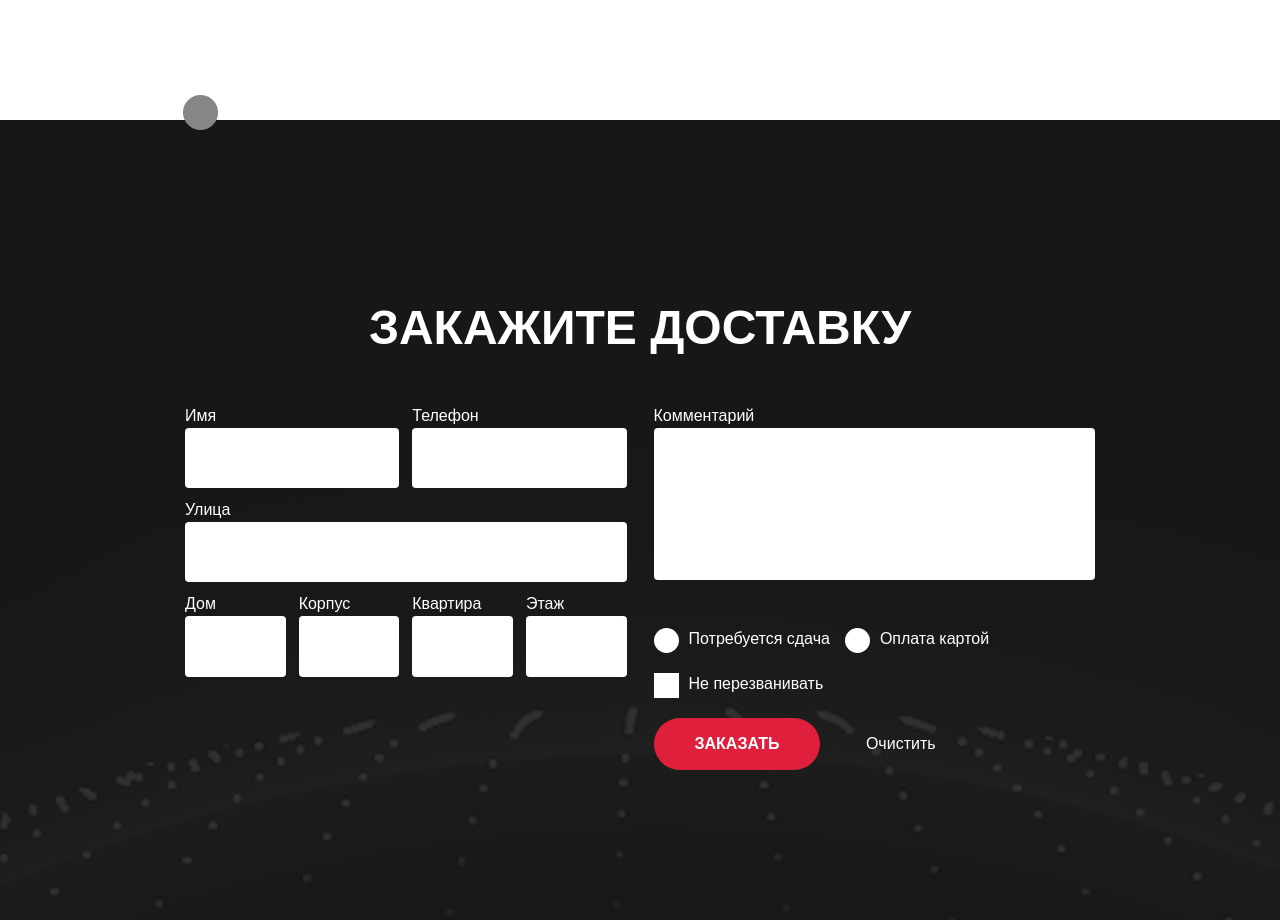
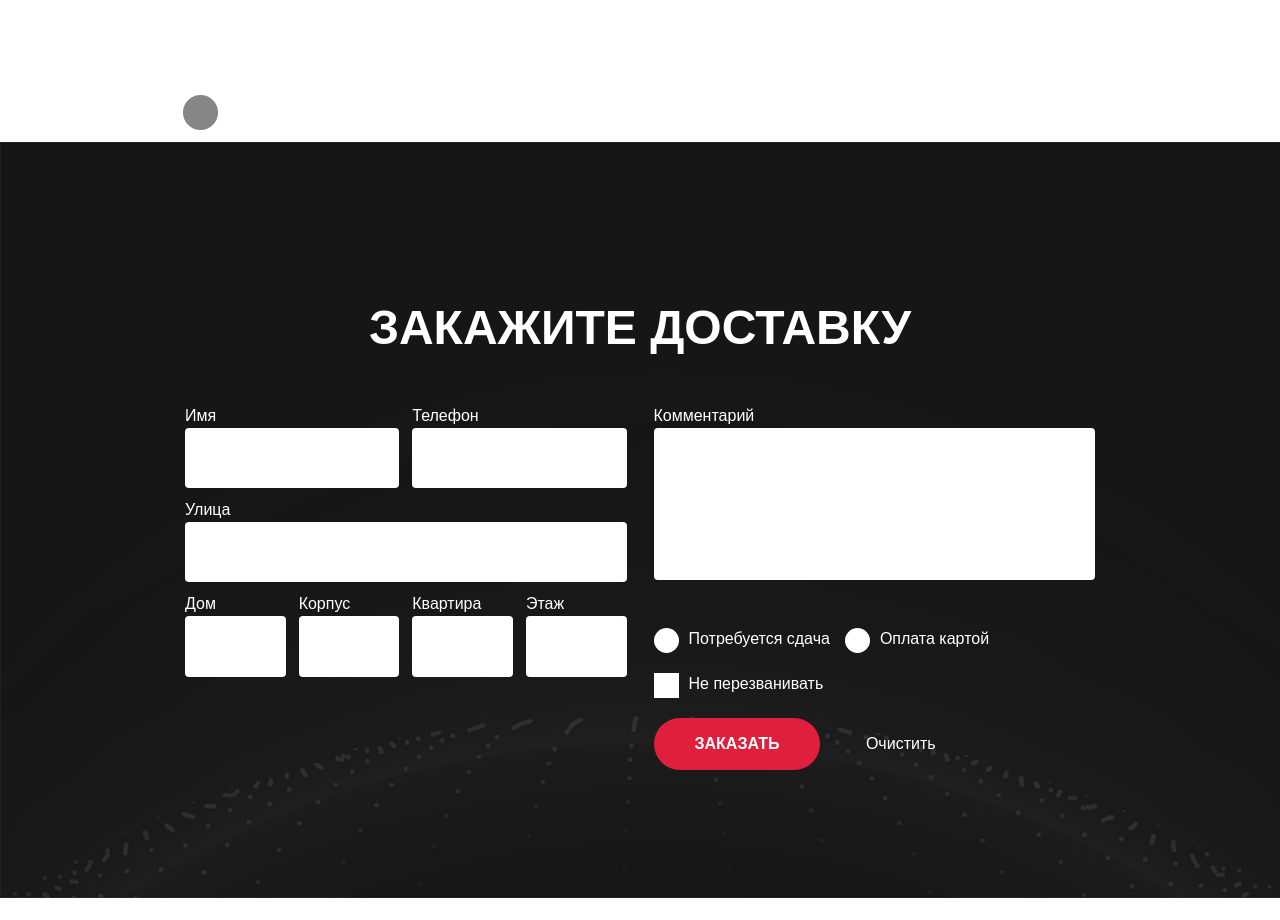
Before and after one commit to VovaK1/Beats, a plain HTML site: page index.html in a window 1280 px wide. Shown: the part 2280-3200 px from the top of the page. Drawn offline with Linux system fonts and the light colour scheme.

Commit message:
before merge with rem and nav adaptive

```diff
--- a/css/main.css
+++ b/css/main.css
@@ -400,7 +400,8 @@ footer {
 }
 
 .order {
-  background: url("../images/decor/background-form.jpg") center bottom 20% no-repeat;
+  background: url("../images/decor/background-form.jpg") center center no-repeat;
+  background-size: 100%, 100%;
 }
 .order__title {
   font-size: 48px;
```
Also changed, not shown: 1 other file.
